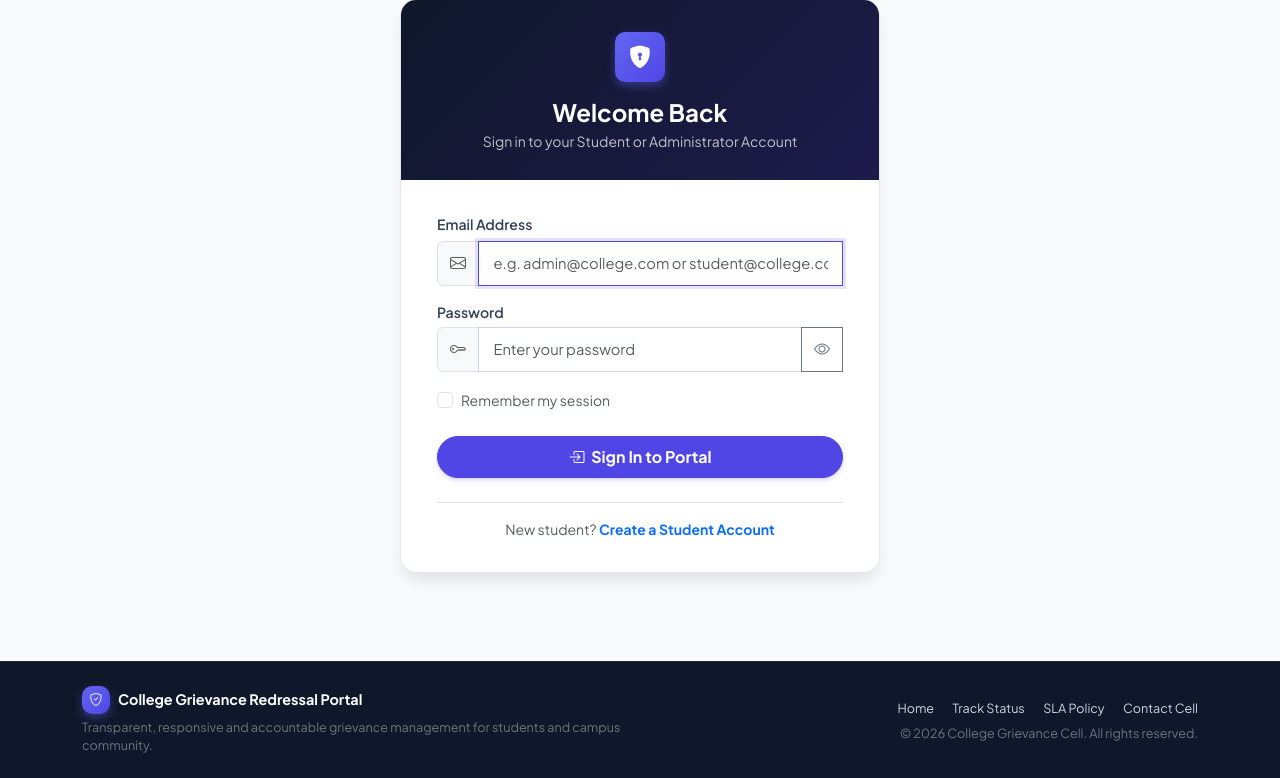
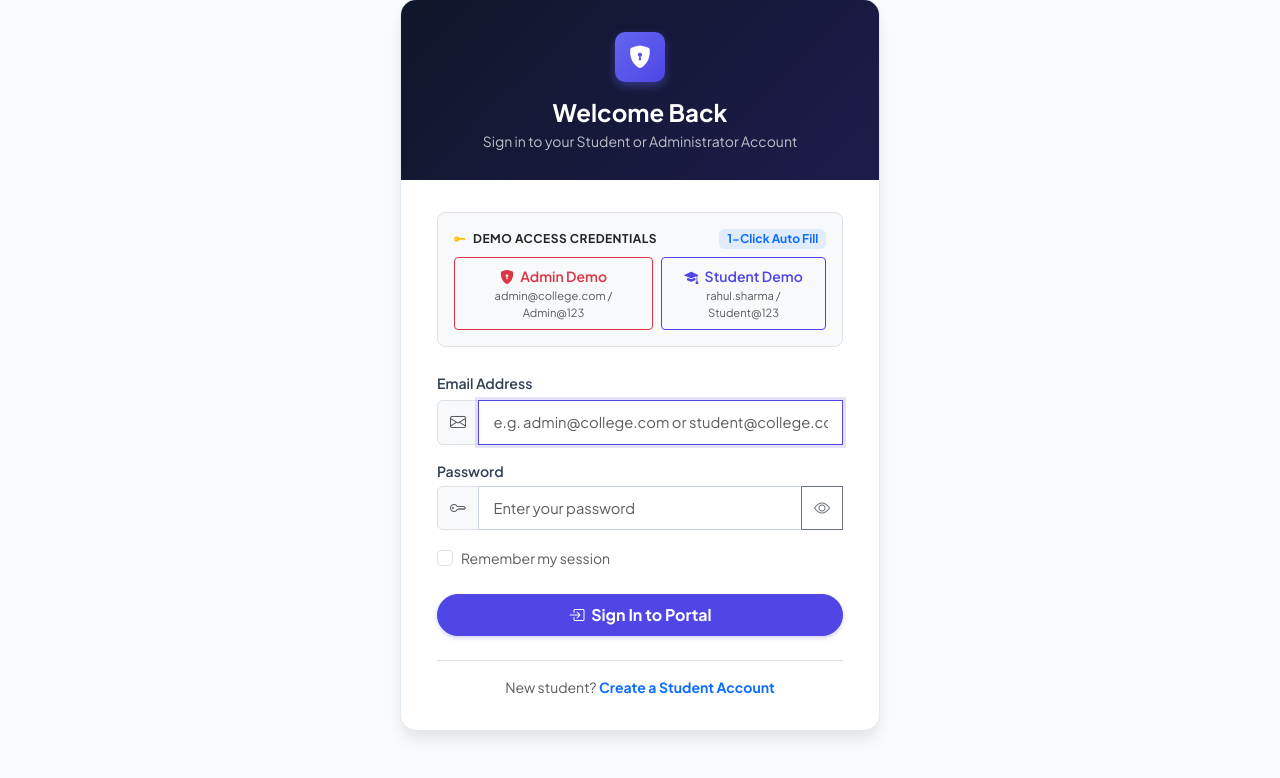
Before and after one commit to Shubhzp01/College-Grievance-Portal, a Flask app: page /login in a window 1280 px wide. Shown: the part 133-911 px from the top of the page. Run offline with Flask 3, Linux system fonts and the light colour scheme; some libraries are stand-ins or nearby versions.

Commit message:
feat: show live demo credentials banner on landing and login pages with 1-click autofill

```diff
--- a/templates/auth/login.html
+++ b/templates/auth/login.html
@@ -15,6 +15,26 @@
             </div>
 
             <div class="auth-body">
+                <!-- Live Demo Access Credentials Box -->
+                <div class="mb-4 p-3 bg-light rounded-3 border">
+                    <div class="d-flex justify-content-between align-items-center mb-2">
+                        <span class="small fw-bold text-dark text-uppercase" style="font-size: 0.75rem; letter-spacing: 0.04em;">
+                            <i class="bi bi-key-fill text-warning me-1"></i> Demo Access Credentials
+                        </span>
+                        <span class="badge bg-primary bg-opacity-10 text-primary">1-Click Auto Fill</span>
+                    </div>
+                    <div class="d-flex gap-2">
+                        <button type="button" class="btn btn-outline-danger btn-sm flex-fill fw-semibold py-2" onclick="fillCredentials('admin@college.com', 'Admin@123')">
+                            <i class="bi bi-shield-lock-fill me-1"></i> Admin Demo
+                            <div class="text-muted" style="font-size: 0.7rem; font-weight: normal;">admin@college.com / Admin@123</div>
+                        </button>
+                        <button type="button" class="btn btn-outline-primary btn-sm flex-fill fw-semibold py-2" onclick="fillCredentials('rahul.sharma@college.com', 'Student@123')">
+                            <i class="bi bi-mortarboard-fill me-1"></i> Student Demo
+                            <div class="text-muted" style="font-size: 0.7rem; font-weight: normal;">rahul.sharma / Student@123</div>
+                        </button>
+                    </div>
+                </div>
+
                 <form action="{{ url_for('login') }}{% if request.args.get('next') %}?next={{ request.args.get('next') }}{% endif %}" method="POST" class="needs-validation" novalidate>
                     <div class="mb-3">
                         <label class="form-label" for="email">Email Address</label>
```
Also changed, not shown: templates/index.html (+19 -1 lines).
